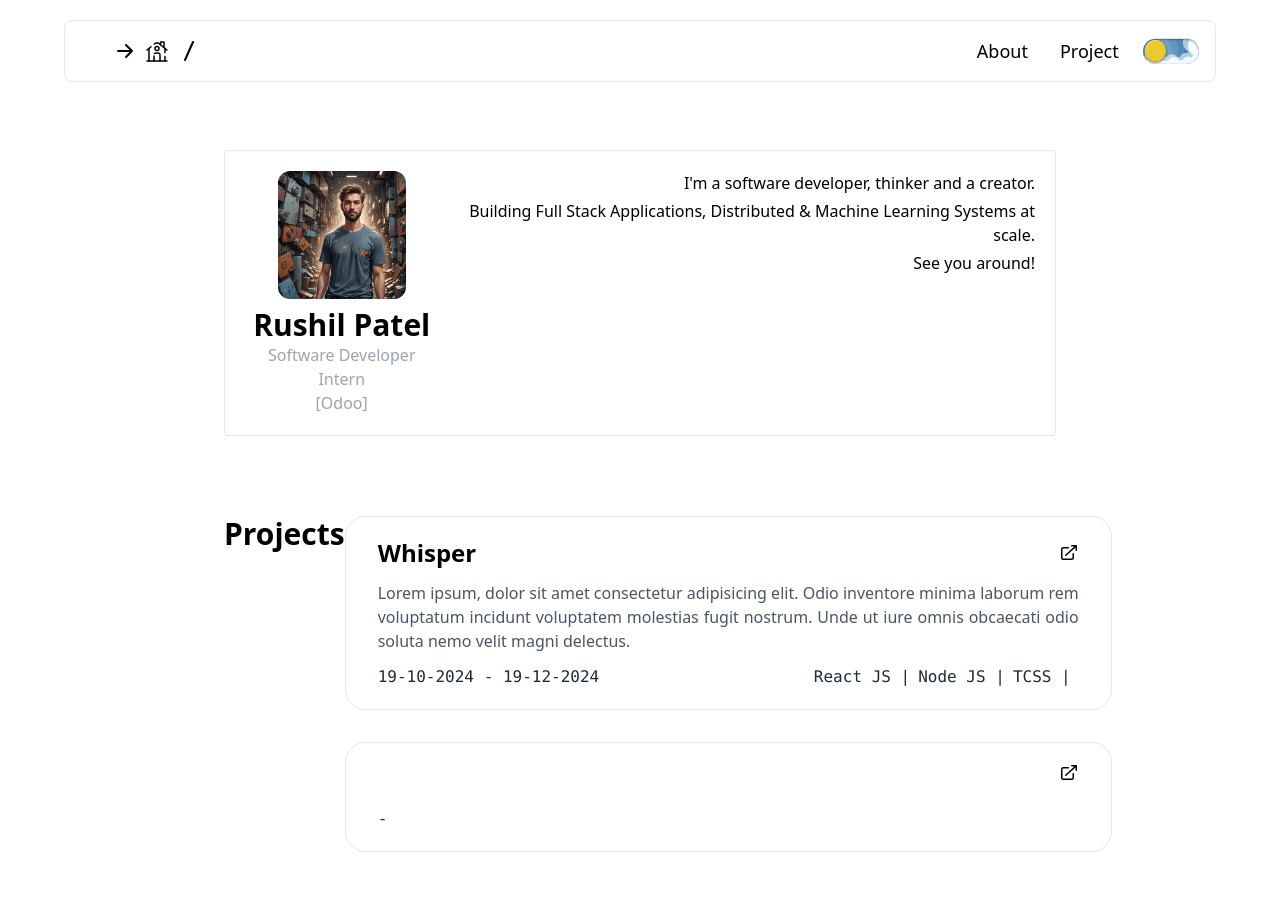
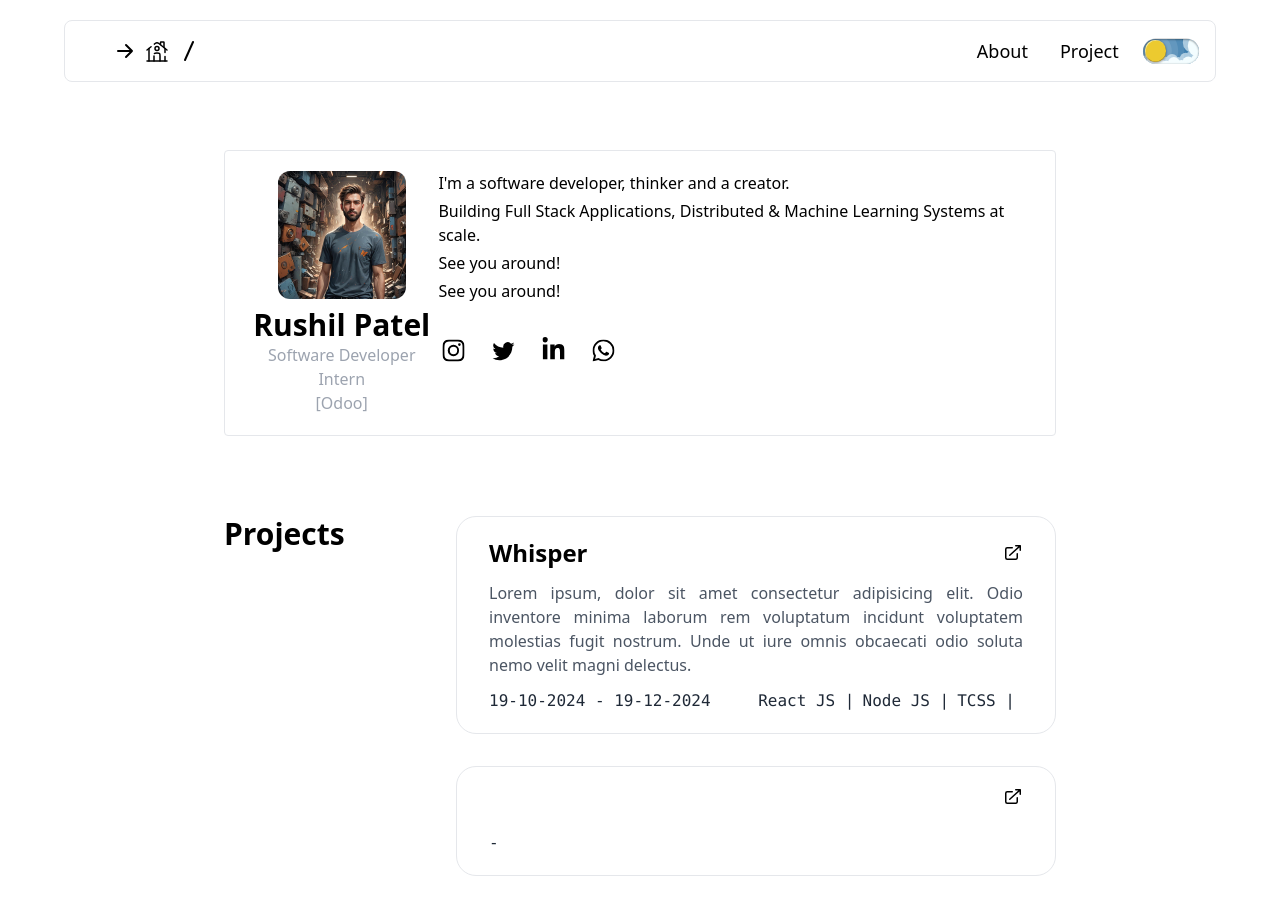
Before and after one commit to rushil-b-patel/dev, a React (Vite) app: page / in a window 1280 px wide. Shown: the top 914 px of the page. Built offline with nearby package versions, Linux system fonts and the light colour scheme.

Commit message:
layout changed

```diff
--- a/src/components/ProjectCard.jsx
+++ b/src/components/ProjectCard.jsx
@@ -3,7 +3,7 @@ import Arrow from "./Arrow";
 
 const ProjectCard = (props) => {
   return (
-    <div className="group relative lg:w-[767px] rounded-[20px]  dark:bg-[#0C0C0C] p-5 px-8 border-[1px] transition-all duration-500 overflow-visible hover:shadow-[0_4px_18px_0_rgba(0,0,0,0.25)] dark:hover:shadow-[0_4px_18px_0_rgba(255,255,255,0.1)]">
+    <div className="group relative lg:w-[600px] rounded-[20px]  dark:bg-[#0C0C0C] p-5 px-8 border-[1px] transition-all duration-500 overflow-visible hover:shadow-[0_4px_18px_0_rgba(0,0,0,0.25)] dark:hover:shadow-[0_4px_18px_0_rgba(255,255,255,0.1)]">
       <div className="grid text-black dark:text-white">
         <div className="flex justify-between items-center">
           <p className="text-2xl font-bold">{props.title}</p>
--- a/src/components/SocialMedia.css
+++ b/src/components/SocialMedia.css
@@ -4,10 +4,8 @@
     display: flex;
     align-items: center;
     justify-content: center;
-    padding: 15px;
     gap: 20px;
     overflow: hidden;
-    border-radius: 27px;
   }
 
   .card a {
@@ -55,6 +53,10 @@
   }
 
   .card a svg:first-child path {
+    fill: rgb(0, 0, 0);
+  }
+
+  .dark .card a svg:first-child path {
     fill: rgb(255, 255, 255);
   }
 
--- a/src/pages/Intro.jsx
+++ b/src/pages/Intro.jsx
@@ -21,7 +21,7 @@ function Intro() {
           </div>
         </div>
         <div className="lg:max-w-3xl lg:m-0 mt-5">
-          <div className="lg:text-base text-sm text-end dark:text-gray-300 lg:space-y-1">
+          <div className="lg:text-base text-sm dark:text-gray-300 lg:space-y-1">
             <div>
               I'm a software developer, thinker and a creator.
             </div>
@@ -31,7 +31,10 @@ function Intro() {
             <div>
               See you around!
             </div>
-            <div className='flex justify-end'>
+            <div>
+              See you around!
+            </div>
+            <div style={{marginTop: '2rem'}}>
               <SocialMedia />
             </div>
           </div>
```
